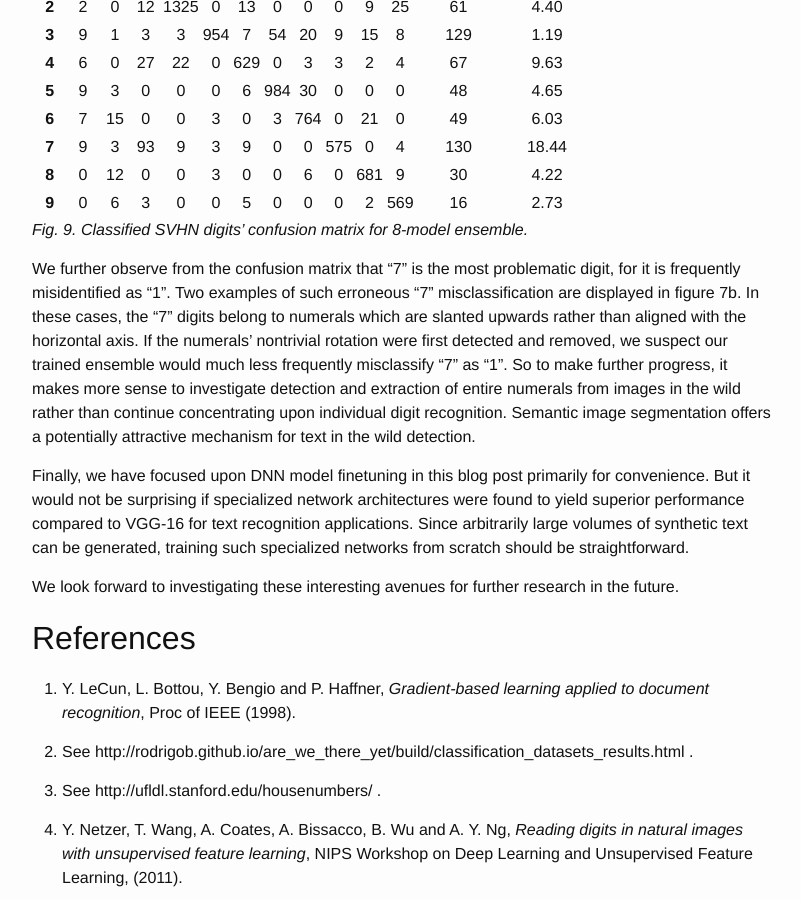
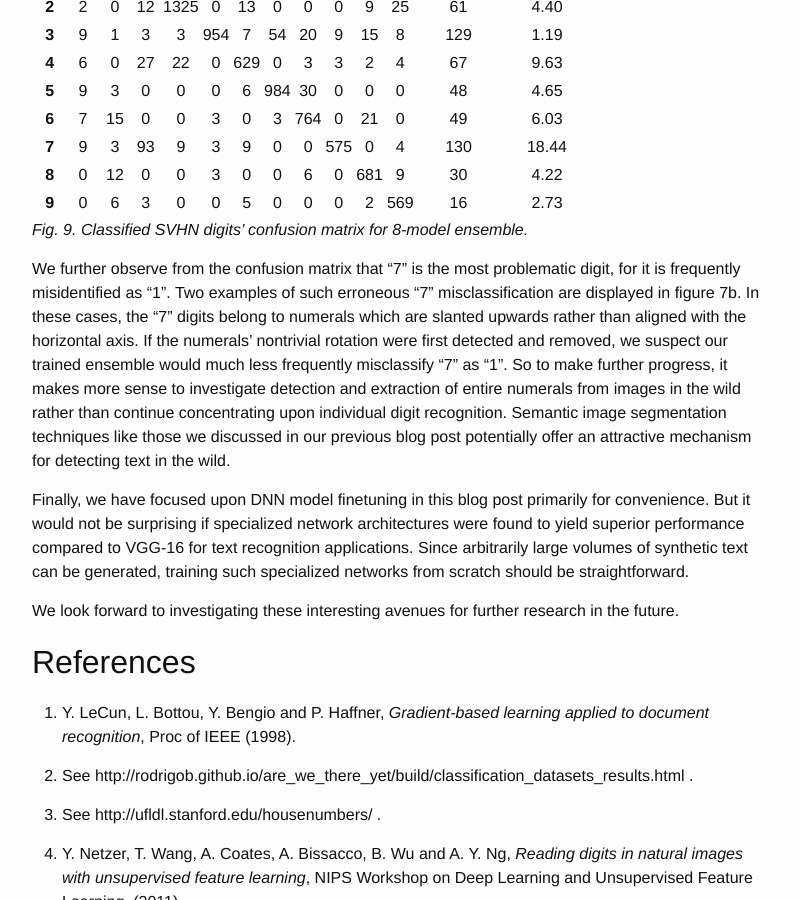
Before and after one commit to PeterCho/blog, a Jekyll site: the page built from _posts/2016-02-21-cvml.markdown, in a window 1280 px wide and 900 px high, scrolled down 9725 px. Shown: the whole window, without its empty margins (238-1039 px from the left). Built offline with Jekyll 4.4.1, drawn with Linux system fonts in a browser that asks for light colours.

Commit message:
Minor updates to digit recog post

```diff
--- a/_posts/2016-02-21-cvml.markdown
+++ b/_posts/2016-02-21-cvml.markdown
@@ -300,8 +300,9 @@ rotation were first detected and removed, we suspect our trained ensemble
 would much less frequently misclassify "7" as "1".  So to make further
 progress, it makes more sense to investigate detection and extraction of
 entire numerals from images in the wild rather than continue concentrating
-upon individual digit recognition.  Semantic image segmentation offers a
-potentially attractive mechanism for text in the wild detection.
+upon individual digit recognition.  Semantic image segmentation techniques
+like those we discussed in our previous blog post potentially offer an
+attractive mechanism for detecting text in the wild.
 
 Finally, we have focused upon DNN model finetuning in this blog post
 primarily for convenience.  But it would not be surprising if specialized
```
